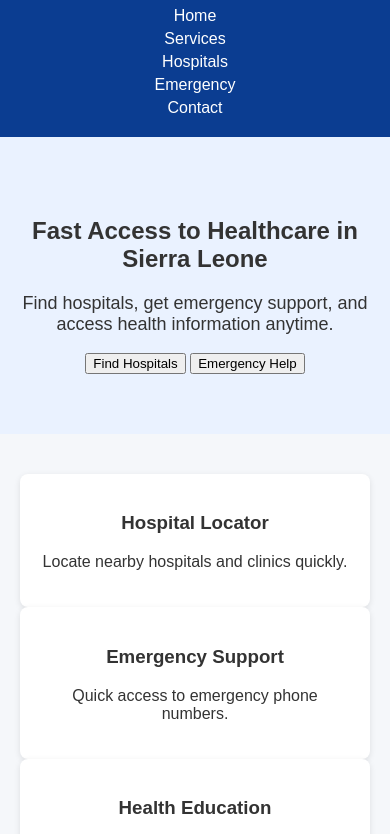
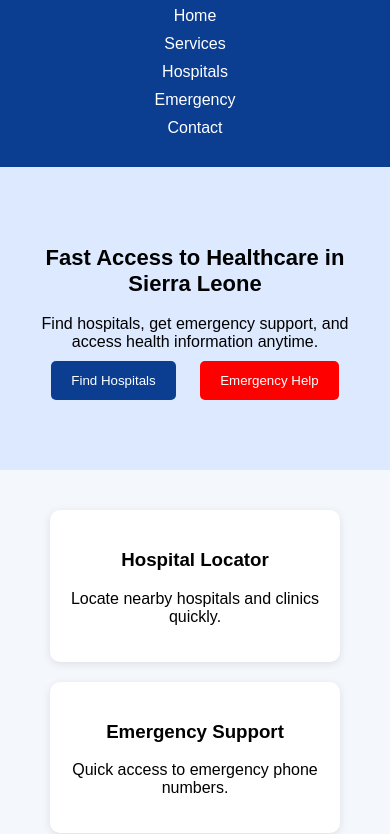
Before and after one commit to fatimabakarr11/Web-design-Assignment-2, a plain HTML site: page index.html in a window 390 px wide. Shown: the part 93-927 px from the top of the page. Drawn offline with Linux system fonts and the light colour scheme.

Commit message:
Updated project

```diff
--- a/style.css
+++ b/style.css
@@ -2,128 +2,114 @@
 body {
   margin: 0;
   font-family: Arial, sans-serif;
-  background: #f5f7fa;
-  color: #333;
+  background-color: #f4f7fb;
 }
 
 
 header {
-  background: #0b3d91;
+  background-color: #0b3d91;
   color: white;
-  display: flex;
-  justify-content: space-between;
-  padding: 15px 20px;
-  align-items: center;
+  padding: 20px;
+  text-align: center;
 }
 
-.logo {
-  font-size: 20px;
-  font-weight: bold;
+nav {
+  margin-top: 10px;
 }
 
 nav a {
   color: white;
-  margin-left: 15px;
   text-decoration: none;
+  margin: 10px;
+  font-size: 16px;
 }
 
 
 .hero {
   text-align: center;
   padding: 60px 20px;
-  background: #eaf2ff;
+  background-color: #dce9ff;
 }
 
-.hero h1 {
+.hero h2 {
   font-size: 32px;
 }
 
 .hero p {
   font-size: 18px;
+  max-width: 700px;
+  margin: auto;
 }
 
-.buttons button {
-  padding: 10px 20px;
+button {
+  padding: 12px 20px;
   margin: 10px;
   border: none;
+  background-color: #0b3d91;
+  color: white;
   cursor: pointer;
-  font-size: 16px;
+  border-radius: 5px;
 }
 
-.buttons .danger {
-  background: red;
-  color: white;
+.emergency-btn {
+  background-color: red;
 }
 
 
 .services {
+  display: flex;
+  justify-content: center;
+  gap: 20px;
   padding: 40px 20px;
-  text-align: center;
-}
-
-.services h2 {
-  margin-bottom: 20px;
-}
-
-.grid {
-  display: grid;
-  grid-template-columns: repeat(3, 1fr);
-  gap: 15px;
+  flex-wrap: wrap;
 }
 
 .card {
   background: white;
+  width: 250px;
   padding: 20px;
-  border-radius: 8px;
-  box-shadow: 0px 2px 6px rgba(0,0,0,0.1);
-}
-
-
-.info {
-  padding: 40px 20px;
-  background: #dce9ff;
+  border-radius: 10px;
+  box-shadow: 0px 2px 8px rgba(0,0,0,0.1);
   text-align: center;
 }
 
 
-.emergency {
+.about {
+  text-align: center;
   padding: 40px 20px;
-  text-align: center;
-  background: #ffe5e5;
+  background-color: #eaf2ff;
 }
 
 
 footer {
+  background-color: #0b3d91;
+  color: white;
   text-align: center;
   padding: 15px;
-  background: #0b3d91;
-  color: white;
 }
 
 
-@media (max-width: 900px) {
-  .grid {
-    grid-template-columns: repeat(2, 1fr);
+
+
+@media screen and (max-width: 768px) {
+  .hero h2 {
+    font-size: 26px;
   }
 }
 
-
-@media (max-width: 600px) {
-  header {
-    flex-direction: column;
-    text-align: center;
-  }
+@media screen and (max-width: 480px) {
 
   nav a {
     display: block;
-    margin: 5px 0;
+    margin: 10px 0;
   }
 
-  .grid {
-    grid-template-columns: 1fr;
+  .hero h2 {
+    font-size: 22px;
   }
 
-  .hero h1 {
-    font-size: 24px;
+  .hero p {
+    font-size: 16px;
   }
+
 }
```
